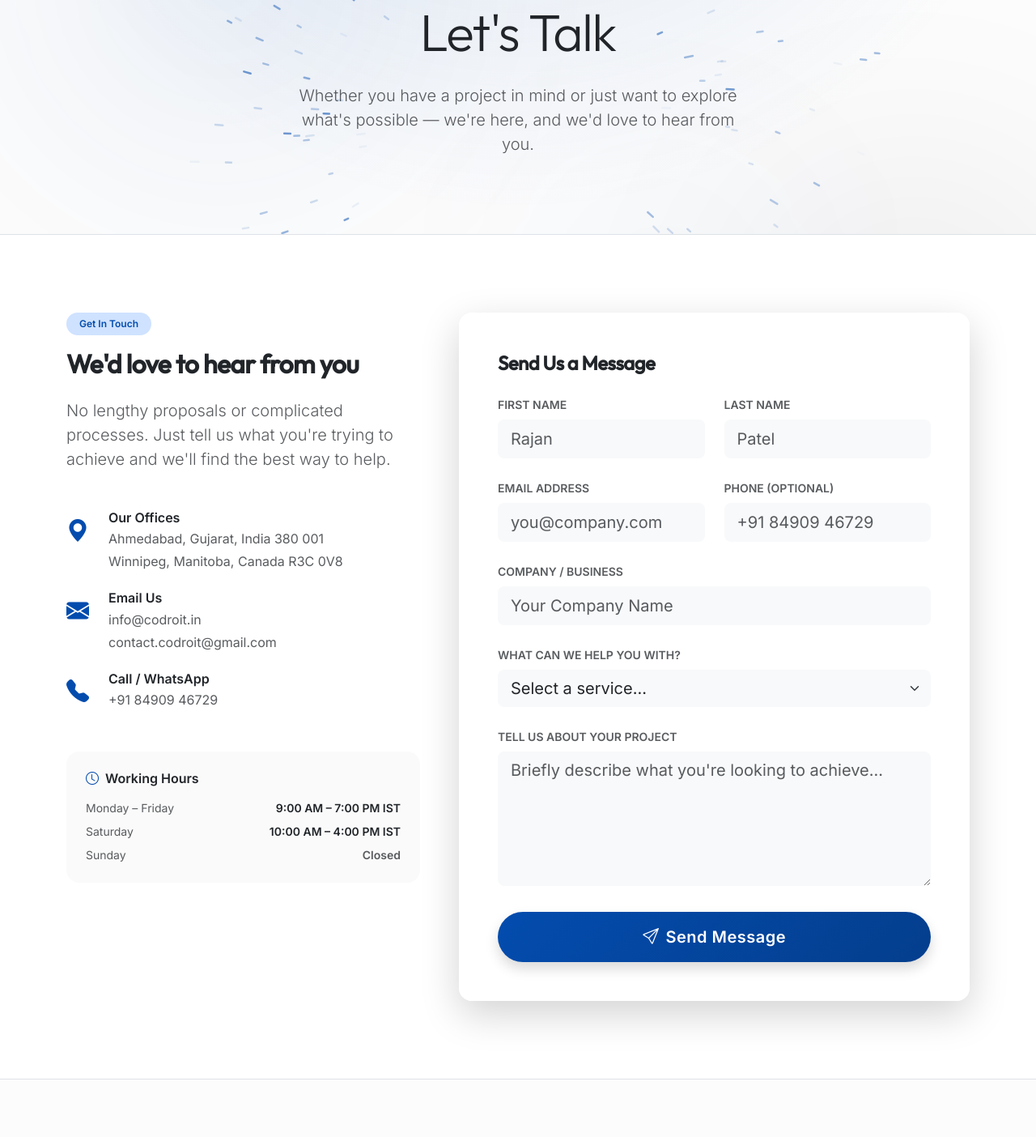
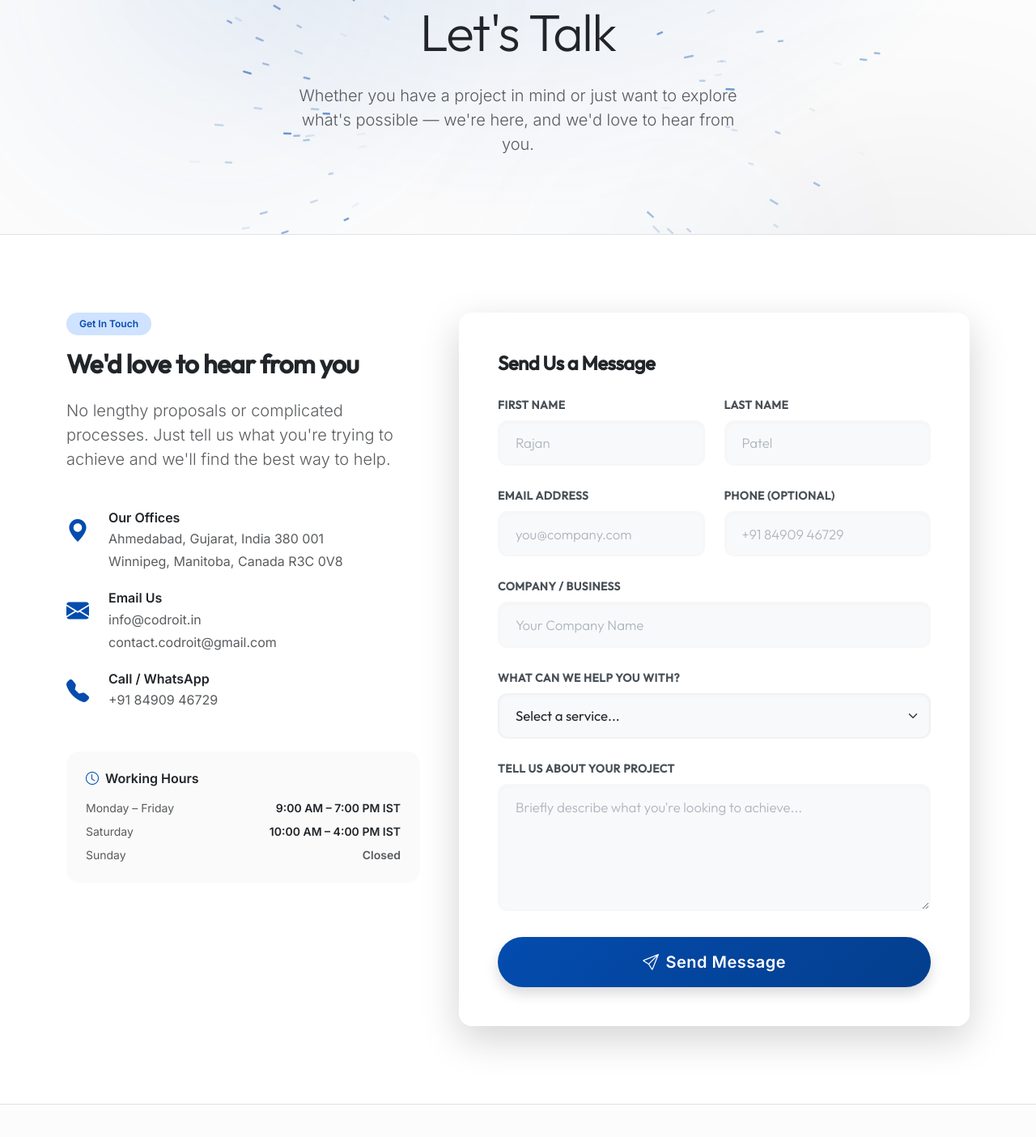
Before and after one commit to Kunal-63/codroit, a Flask app: page /contact in a window 1280 px wide. Shown: the part 270-1674 px from the top of the page at 81% size. Run offline with Flask 3, Linux system fonts and the light colour scheme.

Commit message:
fixed input styling

```diff
--- a/templates/contact.html
+++ b/templates/contact.html
@@ -1,6 +1,37 @@
 {% extends "base.html" %}
 
 {% block content %}
+<style>
+    /* Premium Input Styling */
+    .premium-input {
+        background-color: rgba(248, 249, 250, 0.9);
+        border: 2px solid rgba(0,0,0,0.03) !important;
+        border-radius: 0.75rem !important;
+        font-family: 'Outfit', sans-serif;
+        font-size: 1.05rem;
+        padding: 0.85rem 1.25rem;
+        transition: all 0.3s cubic-bezier(0.4, 0, 0.2, 1);
+        box-shadow: inset 0 2px 4px rgba(0,0,0,0.02);
+    }
+    .premium-input:focus {
+        background-color: #ffffff;
+        border-color: #0b5ed7 !important;
+        box-shadow: 0 4px 12px rgba(11, 94, 215, 0.08), 0 0 0 4px rgba(11, 94, 215, 0.1) !important;
+        transform: translateY(-2px);
+        outline: none;
+    }
+    .premium-input::placeholder {
+        color: #adb5bd;
+        font-weight: 300;
+    }
+    .premium-label {
+        font-family: 'Outfit', sans-serif;
+        color: #495057 !important;
+        letter-spacing: 0.5px;
+        margin-bottom: 0.5rem;
+        font-weight: 600;
+    }
+</style>
 <div class="hero-background-glow"></div>
 
 <!-- PAGE HERO -->
@@ -72,34 +103,34 @@
                     <form id="contactForm">
                         <div class="row g-4">
                             <div class="col-md-6">
-                                <label class="form-label text-muted fw-bold small text-uppercase">First Name</label>
-                                <input type="text" id="firstName" name="first_name" class="form-control form-control-lg bg-light border-0 rounded-3"
+                                <label class="form-label small text-uppercase premium-label">First Name</label>
+                                <input type="text" id="firstName" name="first_name" class="form-control form-control-lg premium-input"
                                     placeholder="Rajan" required>
                             </div>
                             <div class="col-md-6">
-                                <label class="form-label text-muted fw-bold small text-uppercase">Last Name</label>
-                                <input type="text" id="lastName" name="last_name" class="form-control form-control-lg bg-light border-0 rounded-3"
+                                <label class="form-label small text-uppercase premium-label">Last Name</label>
+                                <input type="text" id="lastName" name="last_name" class="form-control form-control-lg premium-input"
                                     placeholder="Patel">
                             </div>
                             <div class="col-md-6">
-                                <label class="form-label text-muted fw-bold small text-uppercase">Email Address</label>
-                                <input type="email" id="email" name="email" class="form-control form-control-lg bg-light border-0 rounded-3"
+                                <label class="form-label small text-uppercase premium-label">Email Address</label>
+                                <input type="email" id="email" name="email" class="form-control form-control-lg premium-input"
                                     placeholder="you@company.com" required>
                             </div>
                             <div class="col-md-6">
-                                <label class="form-label text-muted fw-bold small text-uppercase">Phone
+                                <label class="form-label small text-uppercase premium-label">Phone
                                     (Optional)</label>
-                                <input type="tel" id="phone" name="phone" class="form-control form-control-lg bg-light border-0 rounded-3"
+                                <input type="tel" id="phone" name="phone" class="form-control form-control-lg premium-input"
                                     placeholder="+91 84909 46729">
                             </div>
                             <div class="col-12">
-                                <label class="form-label text-muted fw-bold small text-uppercase">Company / Business</label>
-                                <input type="text" id="company" name="company" class="form-control form-control-lg bg-light border-0 rounded-3"
+                                <label class="form-label small text-uppercase premium-label">Company / Business</label>
+                                <input type="text" id="company" name="company" class="form-control form-control-lg premium-input"
                                     placeholder="Your Company Name">
                             </div>
                             <div class="col-12">
-                                <label class="form-label text-muted fw-bold small text-uppercase">What can we help you with?</label>
-                                <select id="service" name="service" class="form-select form-select-lg bg-light border-0 rounded-3">
+                                <label class="form-label small text-uppercase premium-label">What can we help you with?</label>
+                                <select id="service" name="service" class="form-select form-select-lg premium-input">
                                     <option value="" disabled selected>Select a service...</option>
                                     <option>Brand Building & Identity</option>
                                     <option>Website Development</option>
@@ -117,8 +148,8 @@
                                 </select>
                             </div>
                             <div class="col-12">
-                                <label class="form-label text-muted fw-bold small text-uppercase">Tell us about your project</label>
-                                <textarea id="message" name="message" class="form-control form-control-lg bg-light border-0 rounded-3" rows="5"
+                                <label class="form-label small text-uppercase premium-label">Tell us about your project</label>
+                                <textarea id="message" name="message" class="form-control form-control-lg premium-input" rows="5"
                                     placeholder="Briefly describe what you're looking to achieve..."></textarea>
                             </div>
                             <div class="col-12">
```
